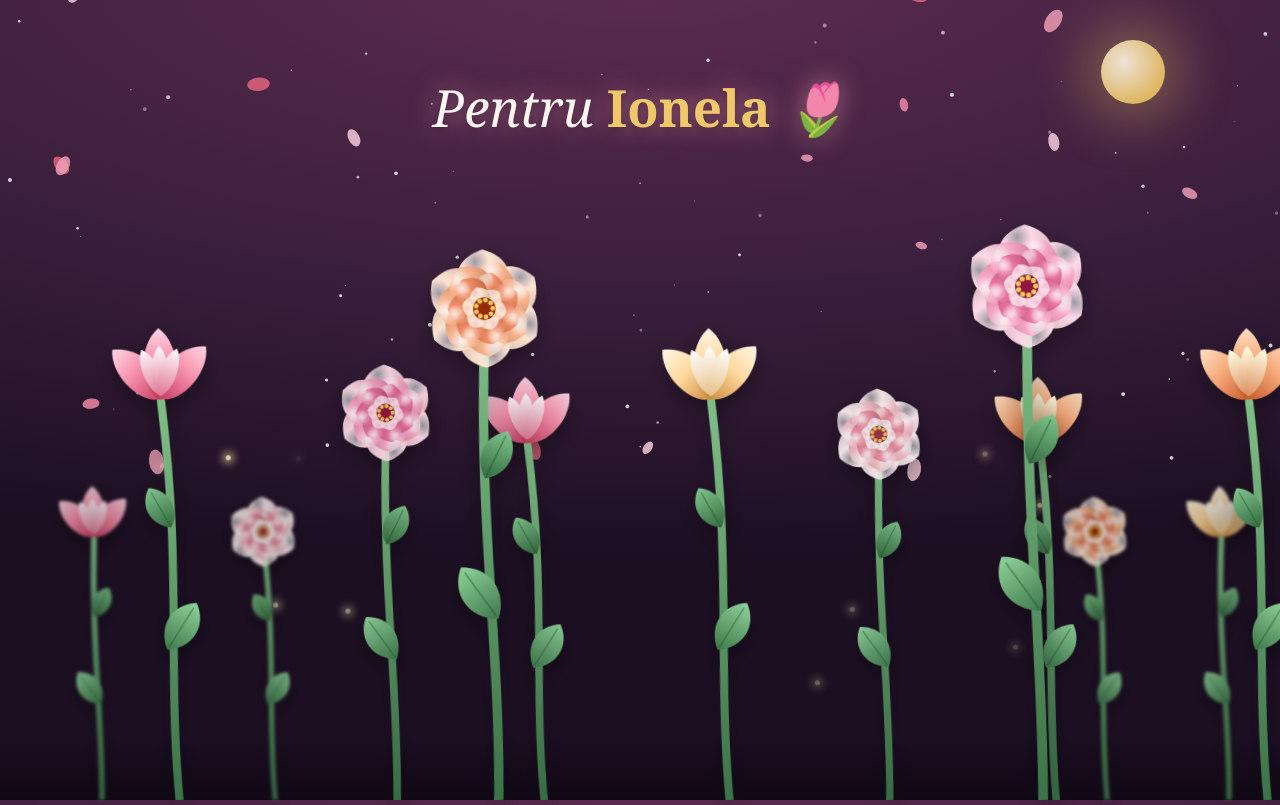
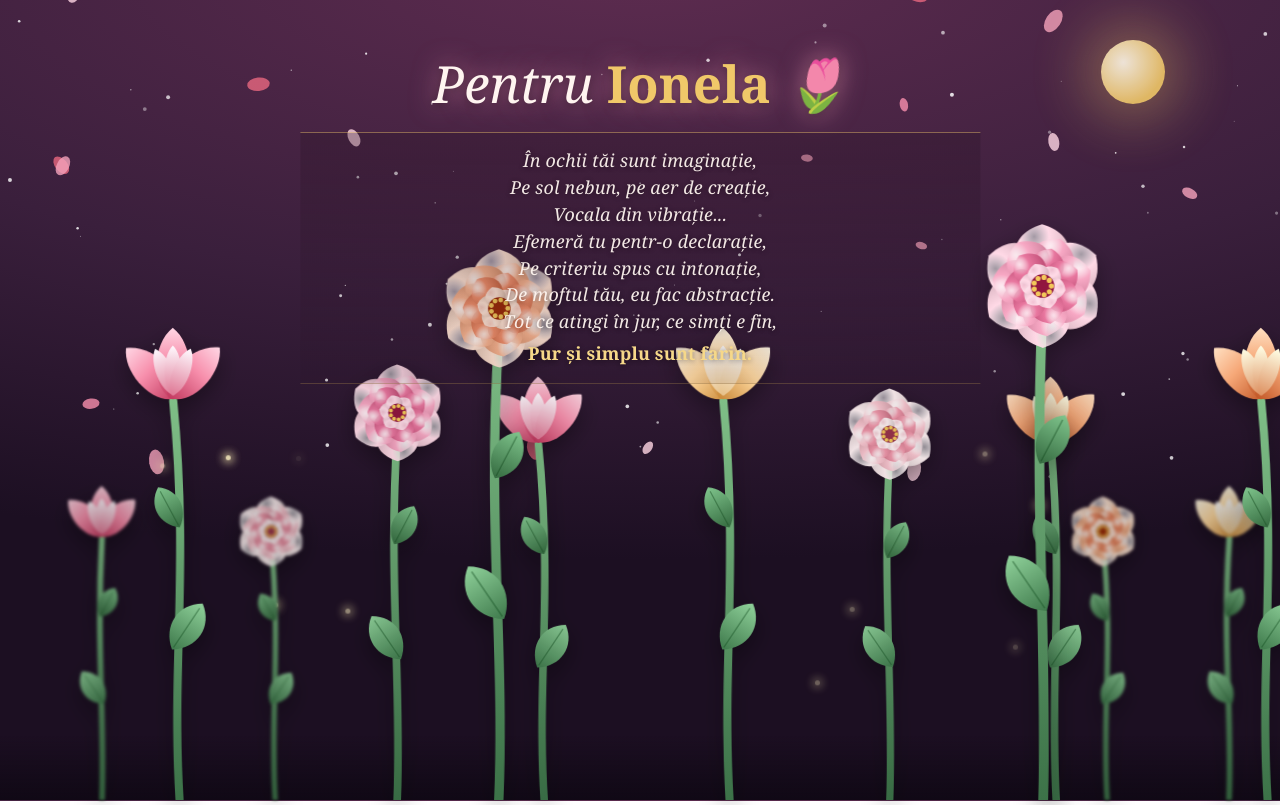
Before and after one commit to mirceaqqq/mirceaqqq.github.io, a plain HTML site: page index.html in a window 1280 px wide. Both pictures are taken after a click on the button "Deschide ✨". Shown: the top 805 px of the page. Drawn offline with nearby package versions, Linux system fonts and the light colour scheme.

Commit message:
Enhance index.html with new styles and poem
Updated styles and added a poem section to the message wrap.

```diff
--- a/index.html
+++ b/index.html
@@ -22,7 +22,7 @@ canvas{position:fixed;inset:0;width:100%;height:100%;z-index:1;display:block;}
   box-shadow:0 0 60px 14px rgba(240,200,105,.45);z-index:1;opacity:.9;}
 #stage{position:relative;z-index:5;width:100%;height:100%;display:flex;align-items:center;justify-content:center;}
 
-#btn{position:relative;border:none;cursor:pointer;font-family:inherit;
+#btn{position:relative;z-index:20;border:none;cursor:pointer;pointer-events:auto;font-family:inherit;
   padding:20px 3rem;font-size:clamp(1rem,4.5vw,1.35rem);letter-spacing:.5px;color:#3c1f2a;
   border-radius:60px;background:linear-gradient(120deg,var(--gold),#fff1cf,var(--gold));
   background-size:220% auto;box-shadow:0 0 0 0 rgba(240,200,105,.55),0 14px 34px rgba(0,0,0,.45);
@@ -30,11 +30,31 @@ canvas{position:fixed;inset:0;width:100%;height:100%;z-index:1;display:block;}
 @keyframes glow{0%,100%{box-shadow:0 0 0 0 rgba(240,200,105,.55),0 14px 34px rgba(0,0,0,.45);}50%{box-shadow:0 0 0 16px rgba(240,200,105,0),0 14px 34px rgba(0,0,0,.45);}}
 @keyframes shimmer{to{background-position:220% center;}}
 
-#msgWrap{position:absolute;top:9%;left:50%;transform:translateX(-50%) translateY(-16px);
+#msgWrap{position:absolute;top:6%;left:50%;transform:translateX(-50%) translateY(-16px);
   text-align:center;z-index:6;opacity:0;width:92%;}
 #msg{font-size:clamp(1.9rem,7vw,3.2rem);color:#fff5f0;font-style:italic;
   text-shadow:0 0 26px rgba(240,150,180,.65),0 2px 8px rgba(0,0,0,.4);}
 #msg .accent{color:var(--gold);font-style:normal;font-weight:bold;}
+#poem{
+  margin:14px auto 0;
+  width:min(92vw,680px);
+  padding:14px 18px 16px;
+  color:rgba(255,245,240,.94);
+  font-size:clamp(.92rem,3.7vw,1.12rem);
+  line-height:1.5;
+  font-style:italic;
+  letter-spacing:.01em;
+  text-shadow:0 1px 5px rgba(0,0,0,.42);
+  border-top:1px solid rgba(240,200,105,.42);
+  border-bottom:1px solid rgba(240,200,105,.22);
+  background:linear-gradient(to bottom,rgba(38,18,35,.28),rgba(38,18,35,.08));
+}
+#poem span{display:block;}
+#poem .last{margin-top:5px;color:#f6d889;font-style:normal;font-weight:600;}
+@media (max-width:480px){
+  #poem{margin-top:10px;padding:11px 8px 13px;font-size:clamp(.80rem,3.55vw,.96rem);line-height:1.42;}
+}
+
 
 #garden{position:absolute;bottom:0;left:0;width:100%;height:60vh;z-index:3;pointer-events:none;}
 .fl{position:absolute;bottom:0;opacity:0;transform-origin:bottom center;left:0;}
@@ -57,9 +77,9 @@ canvas{position:fixed;inset:0;width:100%;height:100%;z-index:1;display:block;}
 
 .ground{position:absolute;bottom:0;left:0;width:100%;height:8vh;z-index:2;background:linear-gradient(to top,rgba(15,8,20,.9),transparent);}
 @media (max-width:480px){
-  #garden{height:56vh;}
+  #garden{height:66vh;}
   .moon{width:46px;height:46px;top:4%;right:8%;}
-  #msgWrap{top:7%;}
+  #msgWrap{top:5.5%;width:94%;}
 }
 @media (max-height:700px){
   #garden{height:48vh;}
@@ -74,7 +94,19 @@ canvas{position:fixed;inset:0;width:100%;height:100%;z-index:1;display:block;}
 
 <div id="stage">
   <button id="btn">Deschide ✨</button>
-  <div id="msgWrap"><div id="msg">Pentru <span class="accent">Ionela</span> 🌷</div></div>
+  <div id="msgWrap">
+    <div id="msg">Pentru <span class="accent">Ionela</span> 🌷</div>
+    <div id="poem" aria-label="Poezie pentru Ionela">
+      <span>În ochii tăi sunt imaginație,</span>
+      <span>Pe sol nebun, pe aer de creație,</span>
+      <span>Vocala din vibrație...</span>
+      <span>Efemeră tu pentr-o declarație,</span>
+      <span>Pe criteriu spus cu intonație,</span>
+      <span>De moftul tău, eu fac abstracție.</span>
+      <span>Tot ce atingi în jur, ce simți e fin,</span>
+      <span class="last">Pur și simplu sunt farin.</span>
+    </div>
+  </div>
   <div id="garden">
 <div class="fl back" style="width:10vw;left:3%;--i:0"><svg viewBox="0 0 110 300" xmlns="http://www.w3.org/2000/svg">
     <defs><linearGradient id="f0-stem" x1="0" y1="1" x2="0" y2="0"><stop offset="0%" stop-color="#3c7248"/><stop offset="100%" stop-color="#7fbf87"/></linearGradient><linearGradient id="f0-l1" x1="0" y1="1" x2="0" y2="0"><stop offset="0%" stop-color="#3f7a4c"/><stop offset="100%" stop-color="#8fd19a"/></linearGradient><linearGradient id="f0-l2" x1="0" y1="1" x2="0" y2="0"><stop offset="0%" stop-color="#356b40"/><stop offset="100%" stop-color="#7fc48c"/></linearGradient><linearGradient id="f0h-o" x1="0" y1="1" x2="0" y2="0"><stop offset="0%" stop-color="#c2395f"/><stop offset="55%" stop-color="#f78fac"/><stop offset="100%" stop-color="#ffd6e4"/></linearGradient>
@@ -302,41 +334,74 @@ for(var f=0;f<10;f++){
 }
 
 /* ---- deschidere: GSAP daca e disponibil, altfel fallback CSS ---- */
-var btn=document.getElementById('btn'),msgWrap=document.getElementById('msgWrap'),opened=false;
+var btn=document.getElementById('btn'),msgWrap=document.getElementById('msgWrap'),poem=document.getElementById('poem'),opened=false;
 var flowers=document.querySelectorAll('.fl');
 
 function afterReveal(){
   flowers.forEach(function(el){ el.classList.add('sway'); });
 }
 
-function openWithGSAP(){
-  var tl=gsap.timeline({ onComplete:afterReveal });
-  tl.to(btn,{ scale:0, opacity:0, duration:.45, ease:'back.in(2)' })
-    .call(function(){ burst(60); })
-    .fromTo(flowers,
-      { y:70, scale:.3, opacity:0, rotate:0 },
-      { y:0, scale:1, opacity:1, duration:.9, ease:'elastic.out(1,0.6)',
-        stagger:{ each:0.06, from:'center' } }, '-=0.05')
-    .fromTo(msgWrap, { opacity:0, y:-18 }, { opacity:1, y:0, duration:1, ease:'power2.out' }, '-=0.4');
+function animateCSS(){
+  btn.style.transition='transform .45s cubic-bezier(.6,-.4,.7,0), opacity .45s ease';
+  btn.style.transform='scale(0)';
+  btn.style.opacity='0';
+  burst(60);
+
+  setTimeout(function(){
+    flowers.forEach(function(el){
+      el.classList.add('css-init');
+      void el.offsetWidth;
+      el.classList.add('css-grow');
+    });
+    burst(30);
+  },120);
+
+  setTimeout(function(){
+    msgWrap.style.transition='opacity .9s ease, transform .9s ease';
+    msgWrap.style.opacity='1';
+    msgWrap.style.transform='translateX(-50%) translateY(0)';
+    if(poem){
+      poem.style.transition='opacity 1s ease, transform 1s ease';
+      poem.style.opacity='0';
+      poem.style.transform='translateY(10px)';
+      setTimeout(function(){
+        poem.style.opacity='1';
+        poem.style.transform='translateY(0)';
+      },180);
+    }
+    afterReveal();
+  },700);
 }
 
-function openWithCSS(){
-  btn.style.transition='transform .5s cubic-bezier(.6,-.4,.7,0), opacity .5s ease';
-  btn.style.transform='scale(0)'; btn.style.opacity='0';
-  burst(60);
-  setTimeout(function(){
-    flowers.forEach(function(el){ el.classList.add('css-init'); void el.offsetWidth; el.classList.add('css-grow'); });
-    burst(30);
-  },280);
-  setTimeout(function(){ msgWrap.style.transition='opacity 1s ease, transform 1s ease'; msgWrap.style.opacity='1'; msgWrap.style.transform='translateX(-50%) translateY(0)'; afterReveal(); },900);
+function animateGSAP(){
+  var tl=gsap.timeline({onComplete:afterReveal});
+  tl.to(btn,{scale:0,opacity:0,duration:.45,ease:'back.in(2)'})
+    .call(function(){burst(60);})
+    .fromTo(flowers,{y:70,scale:.3,opacity:0,rotate:0},
+      {y:0,scale:1,opacity:1,duration:.9,ease:'elastic.out(1,.6)',stagger:{each:.06,from:'center'}},'-=.05')
+    .fromTo(msgWrap,{opacity:0,y:-18},{opacity:1,y:0,duration:.9,ease:'power2.out'},'-.4');
+  if(poem){
+    tl.fromTo(poem,{opacity:0,y:10},{opacity:1,y:0,duration:1,ease:'power2.out'},'-.45');
+  }
 }
 
 function openGift(){
-  if(opened) return; opened=true;
-  if(typeof gsap!=='undefined'){ openWithGSAP(); } else { openWithCSS(); }
+  if(opened || !btn) return;
+  opened=true;
+  try{
+    if(window.gsap && typeof window.gsap.timeline==='function') animateGSAP();
+    else animateCSS();
+  }catch(err){
+    console.error('Animation failed, using CSS fallback:',err);
+    animateCSS();
+  }
 }
-btn.addEventListener('click', openGift);
-btn.addEventListener('touchend', function(e){ e.preventDefault(); openGift(); }, {passive:false});
+
+btn.addEventListener('click',openGift);
+btn.addEventListener('pointerup',function(e){
+  if(e.pointerType==='touch') e.preventDefault();
+  openGift();
+});
 })();
 </script>
 </body>
```
